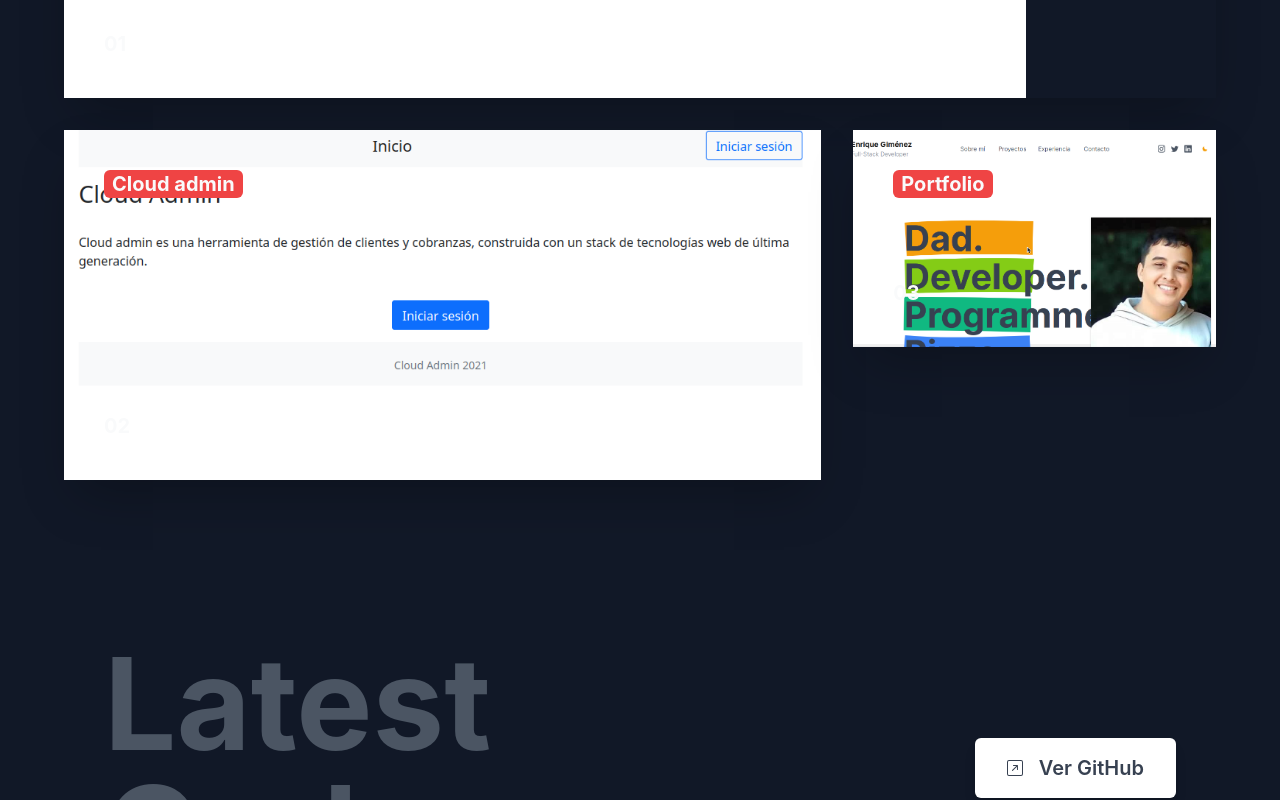
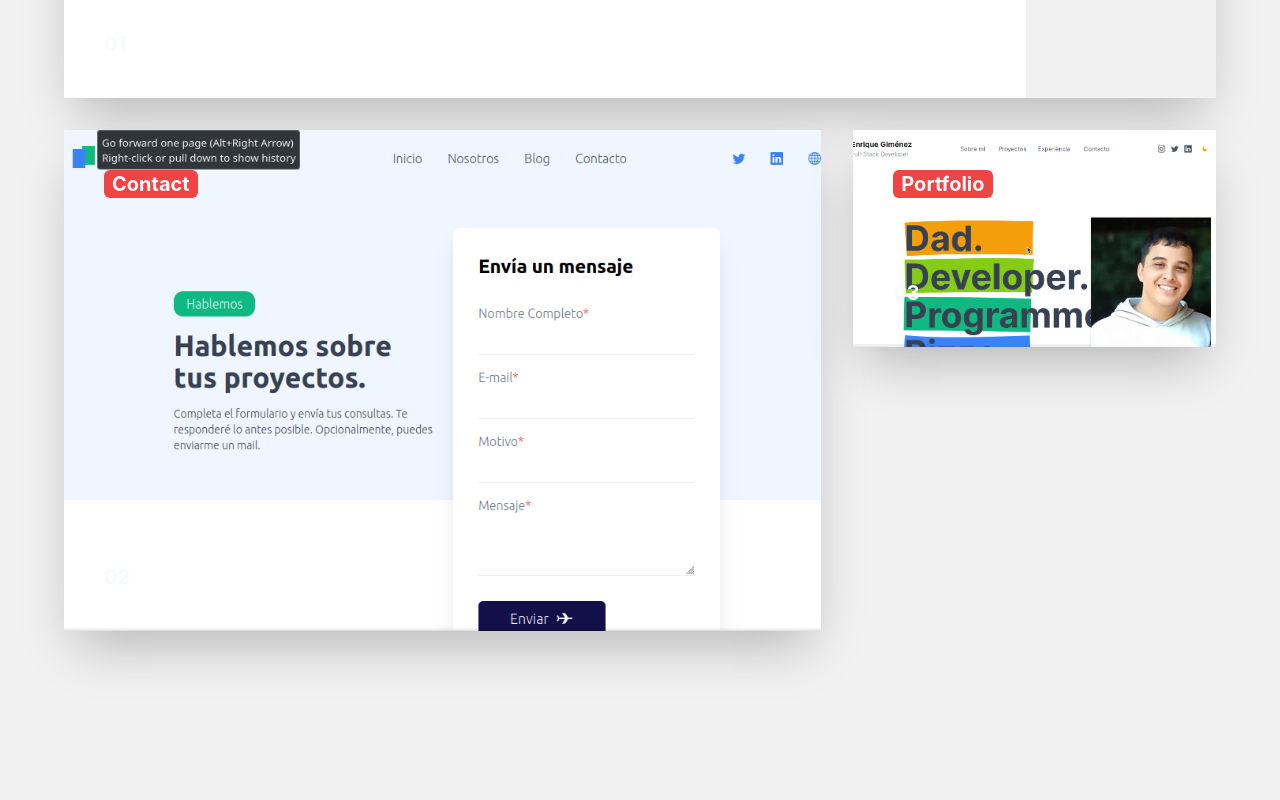
Before and after one commit to codesjedi/portfolio, a Next.js app: page / in a window 1280 px wide. Shown: the part 1480-2280 px from the top of the page. Built offline with nearby package versions, Linux system fonts and the light colour scheme; no server answers.

Commit message:
fixed latest commit

```diff
--- a/components/FavouriteProjects.js
+++ b/components/FavouriteProjects.js
@@ -54,18 +54,18 @@ export default function FavouriteProjects() {
           </a>
           {/* Single card */}
           <a
-            href="https://condel-services.png"
+            href="https://contact-egsoftwarefactory.vercel.app"
             className="w-full block col-span-3  sm:col-span-2 shadow-2xl"
           >
             <div className="relative overflow-hidden">
               {/* <div className="overlay absolute inset-0 bg-black bg-opacity-70 z-10"></div> */}
               <img
-                src="/cloud-admin.png"
-                alt="Cloud admin"
+                src="/contact-eg.png"
+                alt="EG Software Factory Contact"
                 className="transform hover:scale-125 transition duration-2000 ease-out"
               />
               <h1 className="absolute top-10 left-10 text-gray-50 font-bold text-xl bg-red-500 rounded-md px-2">
-                Cloud admin
+                Contact
               </h1>
               <h1 className="absolute bottom-10 left-10 text-gray-50 font-bold text-xl">
                 02
--- a/constants/data.js
+++ b/constants/data.js
@@ -7,6 +7,11 @@ const userData = {
   phone: "+595 991 297 525",
   address: "Asunción - Paraguay.",
   projects: [
+    {
+      title: "Contact",
+      link: "https://contact-egsoftwarefactory.vercel.app",
+      imgUrl: "/contact-eg.png",
+    },
     {
       title: "Condel Services",
       link: "https://condel-services.vercel.app",
--- a/pages/_app.js
+++ b/pages/_app.js
@@ -3,7 +3,7 @@ import { ThemeProvider } from "next-themes"
 
 function MyApp({ Component, pageProps }) {
   return (
-    <ThemeProvider defaultTheme="dark" attribute="class">
+    <ThemeProvider defaultTheme="light" attribute="class">
       <Component {...pageProps} />
     </ThemeProvider>
   )
```
